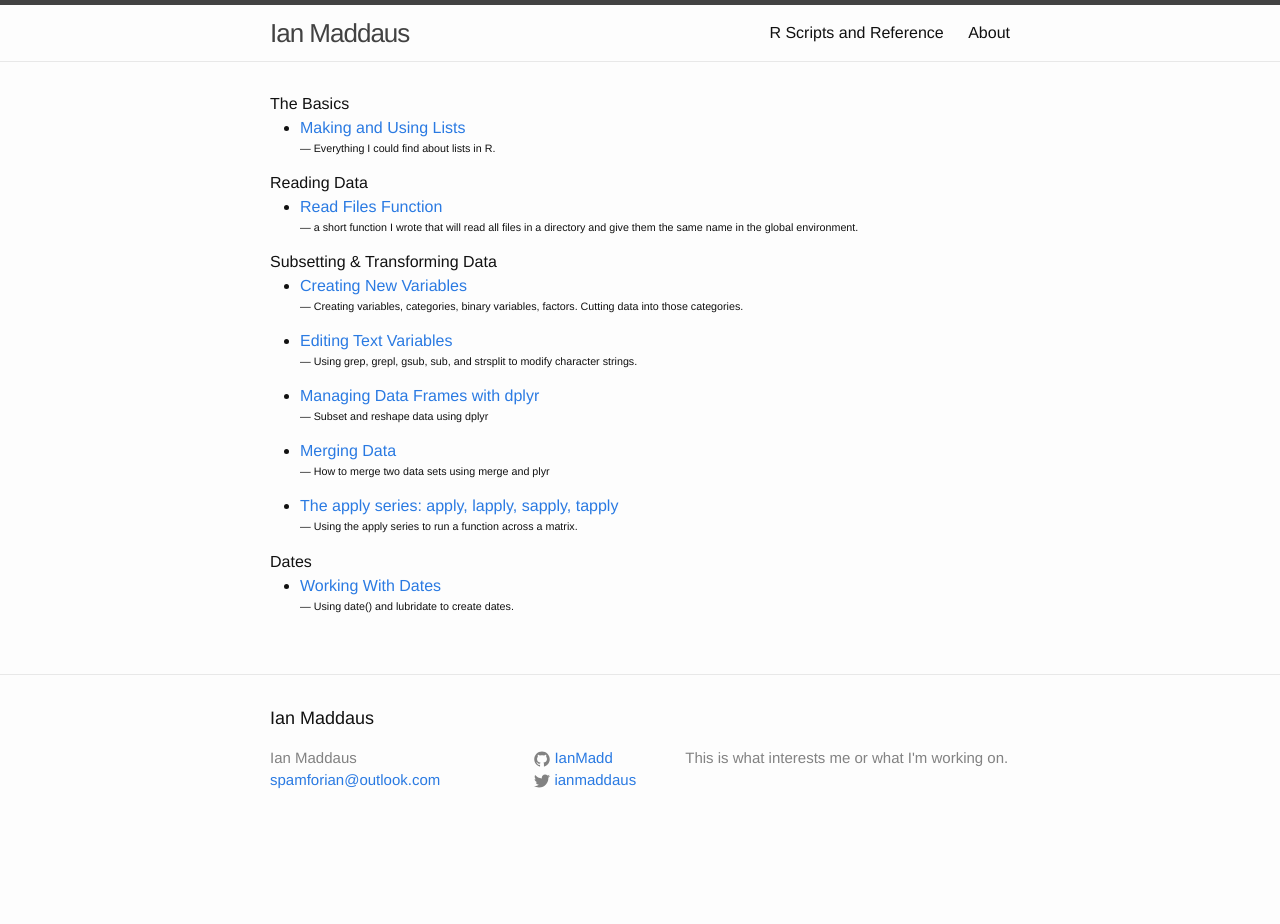
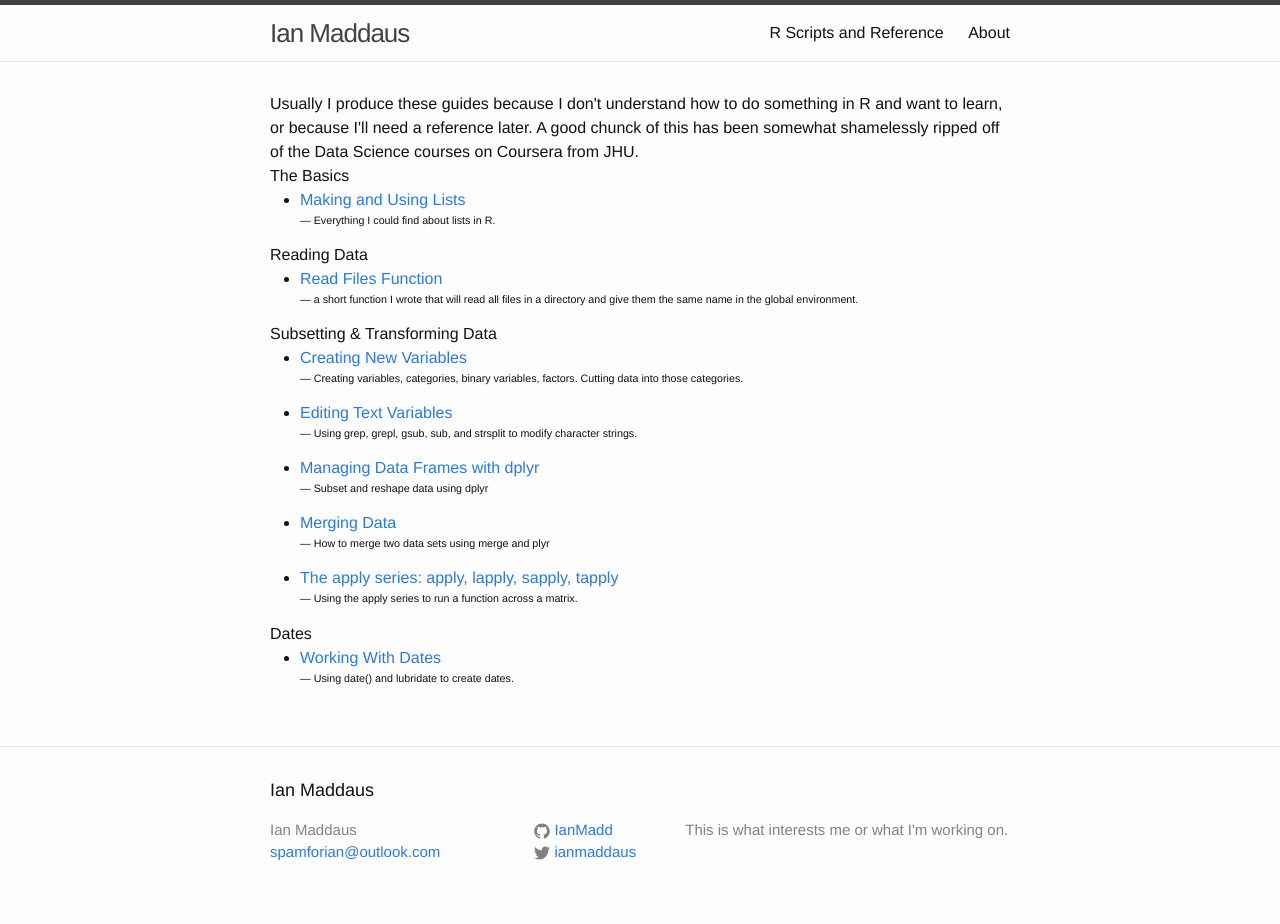
Before and after one commit to Ian-Ma/Ian-Ma.github.io, a Jekyll site: the page built from Rscripts.html, in a window 1280 px wide. Built offline with Jekyll 4.4.1, drawn with Linux system fonts in a browser that asks for light colours; before the commit the page ends 900 px from its top, so only the background shows below that.

Commit message:
page update.

```diff
--- a/Rscripts.html
+++ b/Rscripts.html
@@ -7,6 +7,10 @@ resource: false
 
 <div class="home">
 
+Usually I produce these guides because I don't understand how to do something in R and want to learn, or because I'll need a reference later.
+A good chunck of this has been somewhat shamelessly ripped off of the Data Science courses on Coursera from JHU.
+
+<br>
 	{% for cat in site.category-list %}
 		{{ cat }}
 			<ul>
```
